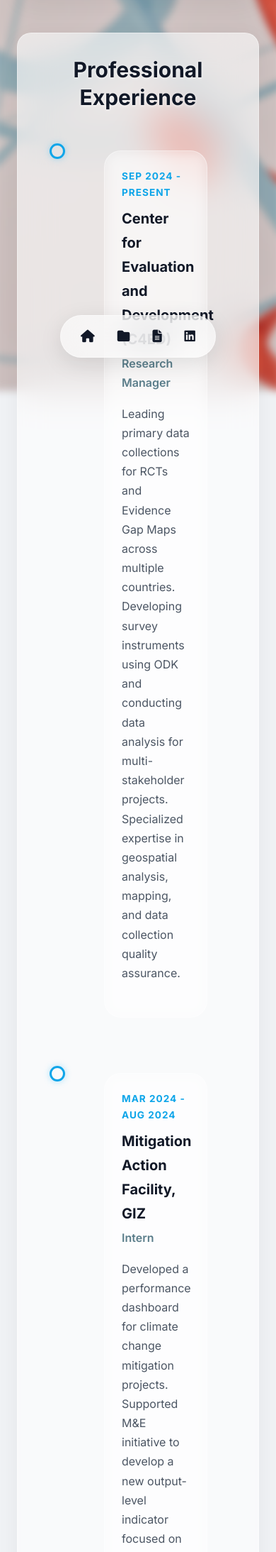
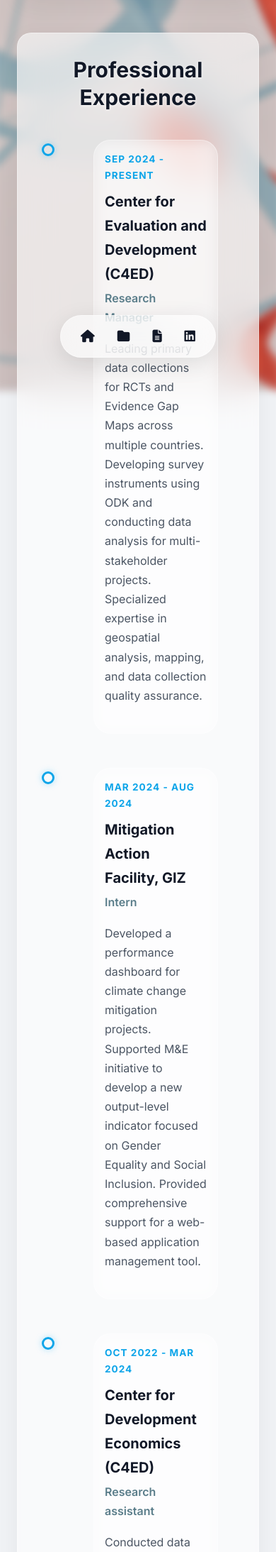
Before and after one commit to ankhaa0813/ankhbayar, a Jekyll site: the page built from cv.md, in a window 390 px wide. Shown: the part 372-2559 px from the top of the page at 71% size. Built offline with Jekyll 4.4.1, drawn with Linux system fonts in a browser that asks for light colours.

Commit message:
Refactor timeline styles for better layout

```diff
--- a/assets/css/style.scss
+++ b/assets/css/style.scss
@@ -694,14 +694,14 @@ body {
     }
 
     /* 3. Move the blue circle to the left */
-    .timeline-dot {
+    .timeline-item::before {
         left: 2px !important; // Shifts the blue point left
         width: 12px;         // Slightly smaller for mobile
         height: 12px;
     }
 
     /* 4. Expand the text card to use the saved space */
-    .timeline-content {
+    .timeline-card {
         margin-left: 15px !important; // Reduces the "empty" space on the left
         padding: 15px !important;     // Reduces inner card padding
         width: calc(100% - 40px);     // Forces it to take up more width
```
